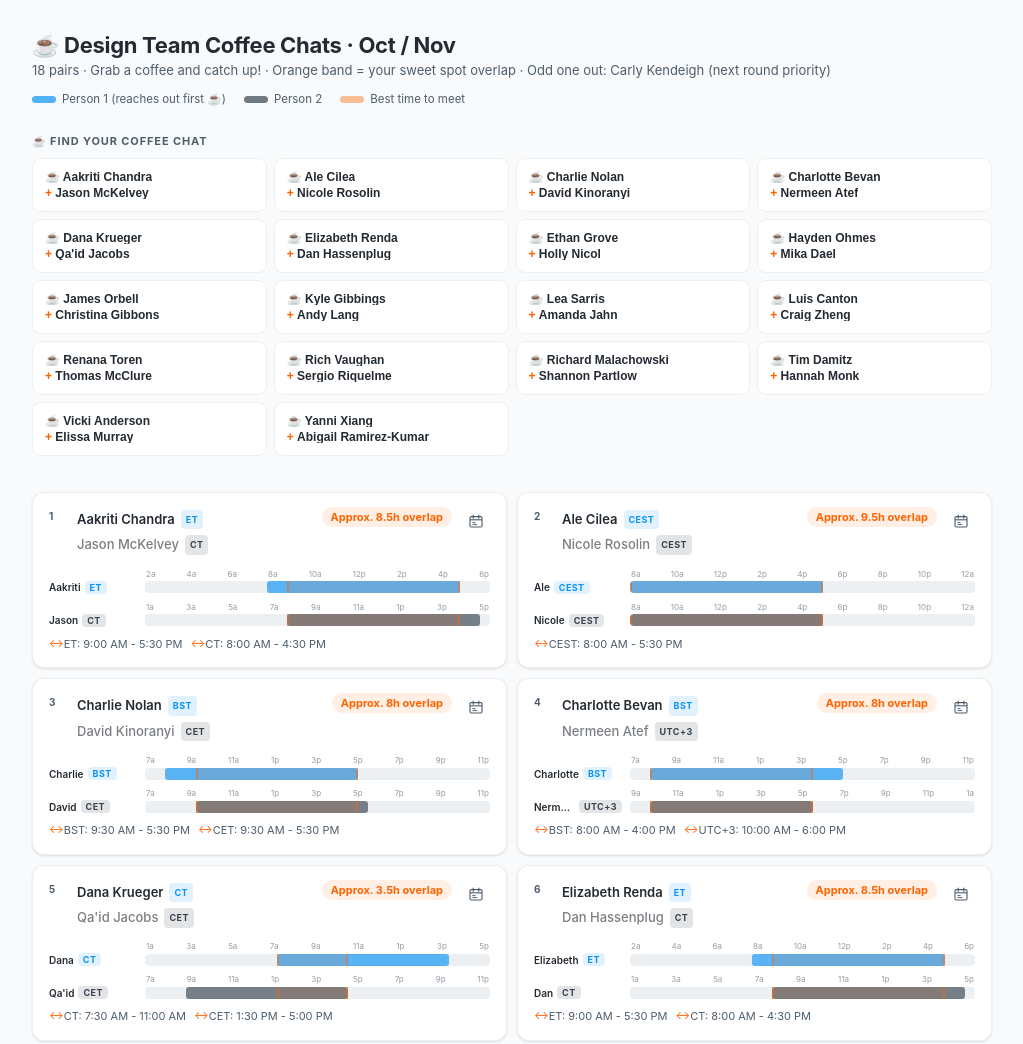
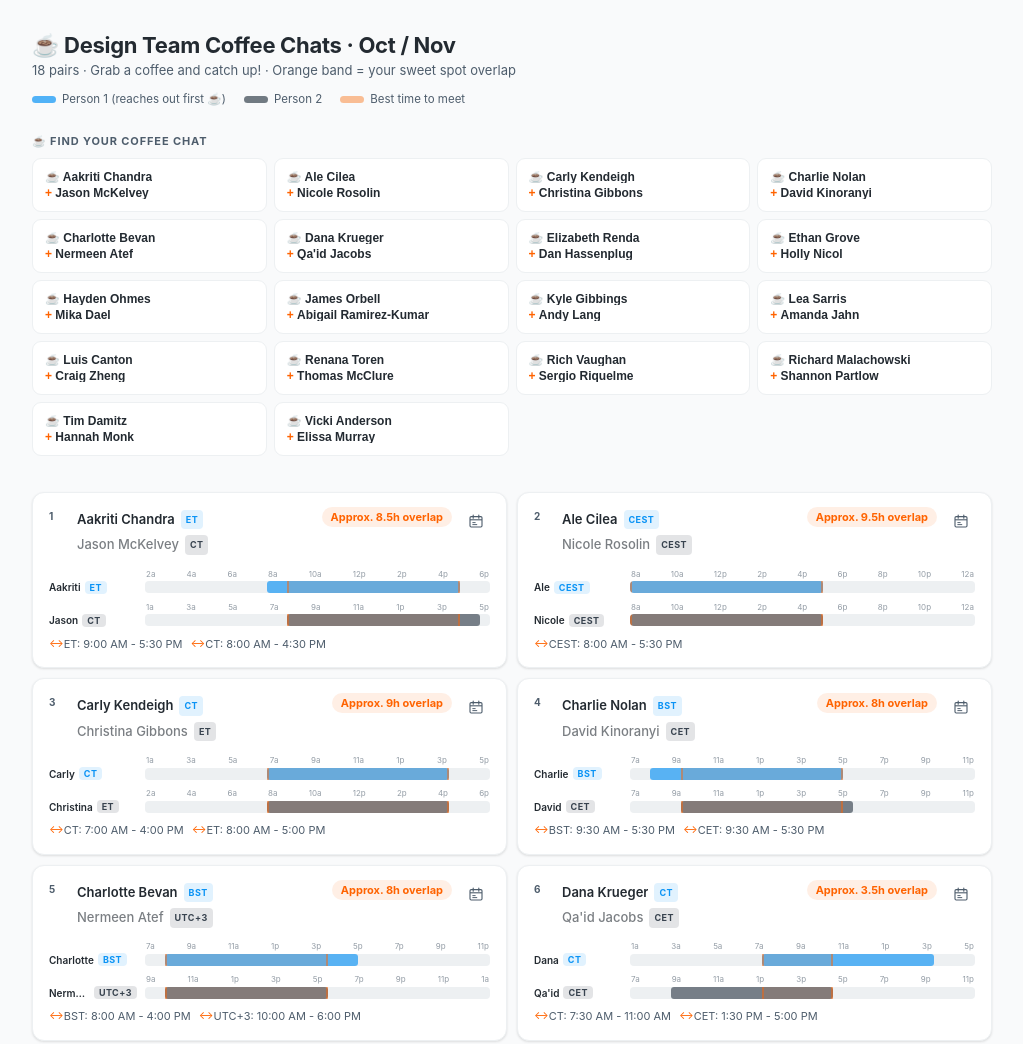
Before and after one commit to ckendeigh-hudl/ckendeigh-hudl.github.io, a plain HTML site: page index.html in a window 1280 px wide. Shown: the top 1044 px of the page, without its empty margins (128-1151 px from the left). Drawn offline with Linux system fonts and the light colour scheme.

Commit message:
Update coffee chat pairs and remove odd one out

```diff
--- a/index.html
+++ b/index.html
@@ -4,6 +4,7 @@
   <meta charset="UTF-8" />
   <meta name="viewport" content="width=device-width, initial-scale=1.0" />
   <title>Design Team Pairings · Oct / Nov</title>
+  <link rel="icon" type="image/png" href="https://cdn.jsdelivr.net/gh/twitter/twemoji@14.0.2/assets/72x72/2615.png">
   <style>
     *, *::before, *::after { box-sizing: border-box; margin: 0; padding: 0; }
 
@@ -126,7 +127,7 @@
 
 <header class="page-header">
   <h1 class="page-title">&#9749; Design Team Coffee Chats &middot; Oct / Nov</h1>
-  <p class="page-sub">18 pairs &middot; Grab a coffee and catch up! &middot; Orange band = your sweet spot overlap &middot; Odd one out: Carly Kendeigh (next round priority)</p>
+  <p class="page-sub">18 pairs &middot; Grab a coffee and catch up! &middot; Orange band = your sweet spot overlap</p>
   <div class="legend">
     <div class="legend-item">
       <div class="legend-swatch" style="background:#0A93F5;opacity:.7"></div>
@@ -153,36 +154,36 @@
 <footer>Hudl Design &middot; Oct / Nov 2026 &middot; Happy chatting! &#9749;</footer>
 
 <script>
-  const S = 360, E = 1380, R = E - S;
-  const pct  = m => ((m - S) / R * 100).toFixed(2) + '%';
-  const wPct = (a, b) => ((b - a) / R * 100).toFixed(2) + '%';
+  var S = 360, E = 1380, R = E - S;
+  function pct(m)  { return ((m - S) / R * 100).toFixed(2) + '%'; }
+  function wPct(a,b){ return ((b - a) / R * 100).toFixed(2) + '%'; }
 
-  const tzOff = {BST:60,GMT:0,ET:-240,EDT:-240,CT:-300,CDT:-300,CEST:120,CET:60,'UTC+3':180};
-  function fmtMin(m){m=((m%1440)+1440)%1440;const h=Math.floor(m/60),ap=h<12?'a':'p',h12=h%12||12;return h12+ap;}
-  function axisFor(tz){const o=tzOff[tz]||0;return[360,480,600,720,840,960,1080,1200,1320].map(m=>'<span class="ax">'+fmtMin(m+o)+'</span>').join('');}
+  var tzOff = {BST:60,GMT:0,ET:-240,EDT:-240,CT:-300,CDT:-300,CEST:120,CET:60,'UTC+3':180};
+  function fmtMin(m){m=((m%1440)+1440)%1440;var h=Math.floor(m/60),ap=h<12?'a':'p',h12=h%12||12;return h12+ap;}
+  function axisFor(tz){var o=tzOff[tz]||0;return[360,480,600,720,840,960,1080,1200,1320].map(function(m){return'<span class="ax">'+fmtMin(m+o)+'</span>';}).join('');}
 
   // Oct/Nov 2026 — 18 pairs, sorted A-Z by p1 first name
   // p1 = reaches out first (swapped from last month where possible)
-  // Odd one out: Carly Kendeigh (priority next round)
+  // Yanni Xiang on parental leave — no odd one out this round
   var pairs = [
     { id:1,  p1:{n:"Aakriti Chandra",        tz:"ET",    s:720,  e:1290}, p2:{n:"Jason McKelvey",        tz:"CT",    s:780,  e:1350}, t:["ET: 9:00 AM - 5:30 PM","CT: 8:00 AM - 4:30 PM"] },
     { id:2,  p1:{n:"Ale Cilea",               tz:"CEST",  s:360,  e:930 }, p2:{n:"Nicole Rosolin",        tz:"CEST",  s:360,  e:930 }, t:["CEST: 8:00 AM - 5:30 PM"] },
-    { id:3,  p1:{n:"Charlie Nolan",           tz:"BST",   s:420,  e:990 }, p2:{n:"David Kinoranyi",       tz:"CET",   s:510,  e:1020}, t:["BST: 9:30 AM - 5:30 PM","CET: 9:30 AM - 5:30 PM"] },
-    { id:4,  p1:{n:"Charlotte Bevan",         tz:"BST",   s:420,  e:990 }, p2:{n:"Nermeen Atef",          tz:"UTC+3", s:420,  e:900 }, t:["BST: 8:00 AM - 4:00 PM","UTC+3: 10:00 AM - 6:00 PM"] },
-    { id:5,  p1:{n:"Dana Krueger",            tz:"CT",    s:750,  e:1260}, p2:{n:"Qa'id Jacobs",          tz:"CET",   s:480,  e:960 }, t:["CT: 7:30 AM - 11:00 AM","CET: 1:30 PM - 5:00 PM"] },
-    { id:6,  p1:{n:"Elizabeth Renda",         tz:"ET",    s:720,  e:1290}, p2:{n:"Dan Hassenplug",        tz:"CT",    s:780,  e:1350}, t:["ET: 9:00 AM - 5:30 PM","CT: 8:00 AM - 4:30 PM"] },
-    { id:7,  p1:{n:"Ethan Grove",             tz:"ET",    s:720,  e:1290}, p2:{n:"Holly Nicol",           tz:"BST",   s:480,  e:990 }, t:["ET: 8:00 AM - 12:30 PM","BST: 1:00 PM - 5:30 PM"] },
-    { id:8,  p1:{n:"Hayden Ohmes",            tz:"CT",    s:780,  e:1350}, p2:{n:"Mika Dael",             tz:"CEST",  s:360,  e:930 }, t:["CT: 8:00 AM - 10:30 AM","CEST: 3:00 PM - 5:30 PM"] },
-    { id:9,  p1:{n:"James Orbell",            tz:"BST",   s:420,  e:990 }, p2:{n:"Christina Gibbons",     tz:"ET",    s:720,  e:1260}, t:["BST: 1:00 PM - 5:30 PM","ET: 8:00 AM - 12:30 PM"] },
-    { id:10, p1:{n:"Kyle Gibbings",           tz:"BST",   s:480,  e:960 }, p2:{n:"Andy Lang",             tz:"BST",   s:420,  e:990 }, t:["BST: 9:00 AM - 5:00 PM"] },
-    { id:11, p1:{n:"Lea Sarris",              tz:"CT",    s:780,  e:1350}, p2:{n:"Amanda Jahn",           tz:"GMT",   s:510,  e:1050}, t:["CT: 8:00 AM - 12:30 PM","GMT: 1:00 PM - 5:30 PM"] },
-    { id:12, p1:{n:"Luis Canton",             tz:"CEST",  s:360,  e:930 }, p2:{n:"Craig Zheng",           tz:"ET",    s:720,  e:1290}, t:["ET: 8:00 AM - 11:30 AM","CEST: 2:00 PM - 5:30 PM"] },
-    { id:13, p1:{n:"Renana Toren",            tz:"BST",   s:420,  e:990 }, p2:{n:"Thomas McClure",        tz:"GMT",   s:540,  e:1020}, t:["BST: 10:00 AM - 5:30 PM","GMT: 9:00 AM - 4:30 PM"] },
-    { id:14, p1:{n:"Rich Vaughan",            tz:"BST",   s:480,  e:1050}, p2:{n:"Sergio Riquelme",       tz:"BST",   s:480,  e:990 }, t:["BST: 9:00 AM - 5:30 PM"] },
-    { id:15, p1:{n:"Richard Malachowski",     tz:"CEST",  s:360,  e:930 }, p2:{n:"Shannon Partlow",       tz:"CT",    s:780,  e:1320}, t:["CT: 8:00 AM - 10:30 AM","CEST: 3:00 PM - 5:30 PM"] },
-    { id:16, p1:{n:"Tim Damitz",              tz:"ET",    s:720,  e:1290}, p2:{n:"Hannah Monk",           tz:"CT",    s:780,  e:1350}, t:["ET: 9:00 AM - 5:30 PM","CT: 8:00 AM - 4:30 PM"] },
-    { id:17, p1:{n:"Vicki Anderson",          tz:"BST",   s:420,  e:990 }, p2:{n:"Elissa Murray",         tz:"ET",    s:780,  e:1260}, t:["BST: 2:00 PM - 5:30 PM","ET: 9:00 AM - 12:30 PM"] },
-    { id:18, p1:{n:"Yanni Xiang",             tz:"CT",    s:780,  e:1350}, p2:{n:"Abigail Ramirez-Kumar", tz:"CT",    s:780,  e:1260}, t:["CT: 8:00 AM - 4:00 PM"] }
+    { id:3,  p1:{n:"Carly Kendeigh",          tz:"CT",    s:720,  e:1260}, p2:{n:"Christina Gibbons",     tz:"ET",    s:720,  e:1260}, t:["CT: 7:00 AM - 4:00 PM","ET: 8:00 AM - 5:00 PM"] },
+    { id:4,  p1:{n:"Charlie Nolan",           tz:"BST",   s:420,  e:990 }, p2:{n:"David Kinoranyi",       tz:"CET",   s:510,  e:1020}, t:["BST: 9:30 AM - 5:30 PM","CET: 9:30 AM - 5:30 PM"] },
+    { id:5,  p1:{n:"Charlotte Bevan",         tz:"BST",   s:420,  e:990 }, p2:{n:"Nermeen Atef",          tz:"UTC+3", s:420,  e:900 }, t:["BST: 8:00 AM - 4:00 PM","UTC+3: 10:00 AM - 6:00 PM"] },
+    { id:6,  p1:{n:"Dana Krueger",            tz:"CT",    s:750,  e:1260}, p2:{n:"Qa'id Jacobs",          tz:"CET",   s:480,  e:960 }, t:["CT: 7:30 AM - 11:00 AM","CET: 1:30 PM - 5:00 PM"] },
+    { id:7,  p1:{n:"Elizabeth Renda",         tz:"ET",    s:720,  e:1290}, p2:{n:"Dan Hassenplug",        tz:"CT",    s:780,  e:1350}, t:["ET: 9:00 AM - 5:30 PM","CT: 8:00 AM - 4:30 PM"] },
+    { id:8,  p1:{n:"Ethan Grove",             tz:"ET",    s:720,  e:1290}, p2:{n:"Holly Nicol",           tz:"BST",   s:480,  e:990 }, t:["ET: 8:00 AM - 12:30 PM","BST: 1:00 PM - 5:30 PM"] },
+    { id:9,  p1:{n:"Hayden Ohmes",            tz:"CT",    s:780,  e:1350}, p2:{n:"Mika Dael",             tz:"CEST",  s:360,  e:930 }, t:["CT: 8:00 AM - 10:30 AM","CEST: 3:00 PM - 5:30 PM"] },
+    { id:10, p1:{n:"James Orbell",            tz:"BST",   s:420,  e:990 }, p2:{n:"Abigail Ramirez-Kumar", tz:"CT",    s:780,  e:1260}, t:["BST: 1:00 PM - 5:30 PM","CT: 8:00 AM - 11:30 AM"] },
+    { id:11, p1:{n:"Kyle Gibbings",           tz:"BST",   s:480,  e:960 }, p2:{n:"Andy Lang",             tz:"BST",   s:420,  e:990 }, t:["BST: 9:00 AM - 5:00 PM"] },
+    { id:12, p1:{n:"Lea Sarris",              tz:"CT",    s:780,  e:1350}, p2:{n:"Amanda Jahn",           tz:"GMT",   s:510,  e:1050}, t:["CT: 8:00 AM - 12:30 PM","GMT: 1:00 PM - 5:30 PM"] },
+    { id:13, p1:{n:"Luis Canton",             tz:"CEST",  s:360,  e:930 }, p2:{n:"Craig Zheng",           tz:"ET",    s:720,  e:1290}, t:["ET: 8:00 AM - 11:30 AM","CEST: 2:00 PM - 5:30 PM"] },
+    { id:14, p1:{n:"Renana Toren",            tz:"BST",   s:420,  e:990 }, p2:{n:"Thomas McClure",        tz:"GMT",   s:540,  e:1020}, t:["BST: 10:00 AM - 5:30 PM","GMT: 9:00 AM - 4:30 PM"] },
+    { id:15, p1:{n:"Rich Vaughan",            tz:"BST",   s:480,  e:1050}, p2:{n:"Sergio Riquelme",       tz:"BST",   s:480,  e:990 }, t:["BST: 9:00 AM - 5:30 PM"] },
+    { id:16, p1:{n:"Richard Malachowski",     tz:"CEST",  s:360,  e:930 }, p2:{n:"Shannon Partlow",       tz:"CT",    s:780,  e:1320}, t:["CT: 8:00 AM - 10:30 AM","CEST: 3:00 PM - 5:30 PM"] },
+    { id:17, p1:{n:"Tim Damitz",              tz:"ET",    s:720,  e:1290}, p2:{n:"Hannah Monk",           tz:"CT",    s:780,  e:1350}, t:["ET: 9:00 AM - 5:30 PM","CT: 8:00 AM - 4:30 PM"] },
+    { id:18, p1:{n:"Vicki Anderson",          tz:"BST",   s:420,  e:990 }, p2:{n:"Elissa Murray",         tz:"ET",    s:780,  e:1260}, t:["BST: 2:00 PM - 5:30 PM","ET: 9:00 AM - 12:30 PM"] }
   ];
 
   var grid     = document.getElementById('grid');
```
